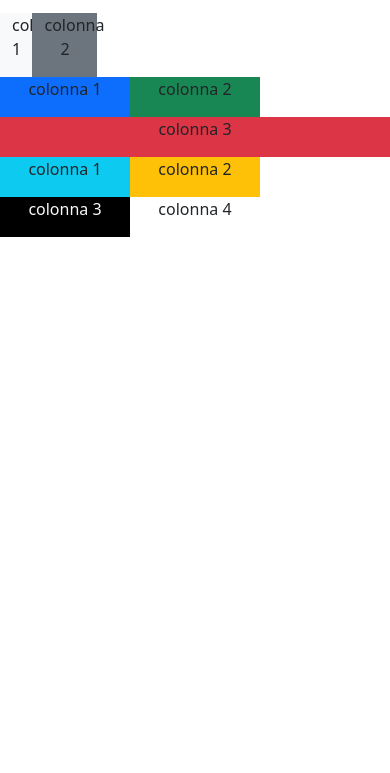
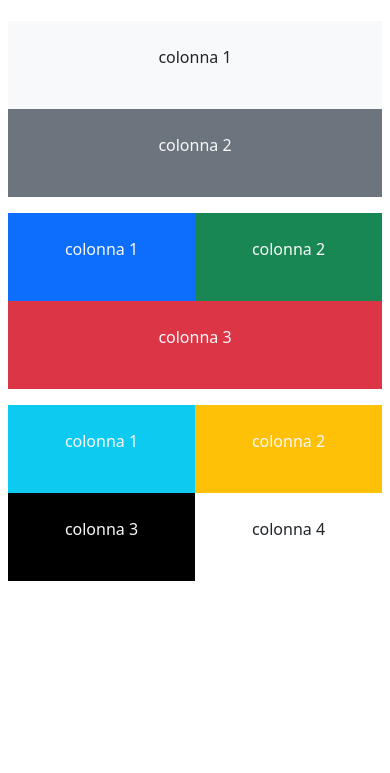
Before and after one commit to rAel-Ael/htmlcss-bootstrap-layout, a plain HTML site: page index.html in a window 390 px wide. Shown: the part 68-841 px from the top of the page. Drawn offline with nearby package versions, Linux system fonts and the light colour scheme.

Commit message:
tablet size

```diff
--- a/index.html
+++ b/index.html
@@ -10,50 +10,50 @@
 </head>
 
 <body>
-    <header>
+    <header class="text-center">
         <h1>Bootstrap 5 Responsive Grid</h1>
         <p>Layout a griglia con diversi breakpoint (sm, md, lg).</p>
     </header>
 
     <div class="container text-center">
-        <div class="row">
-            <div class="col-1 bg-light">
+        <div class="row p-2">
+            <div class="col-12 bg-light p-4 col-md-6">
                 <p>colonna 1</p>
             </div>
-            <div class="col-2 bg-secondary">
+            <div class="col-12 bg-secondary text-light p-4 col-md-6">
                 <p>colonna 2</p>
             </div>
         </div>
 
-        <div class="row">
-            <div class="col-4 bg-primary">
+        <div class="row p-2">
+            <div class="col-6 bg-primary text-light p-4 col-md-4">
                 <p>colonna 1</p>
             </div>
-            <div class="col-4 bg-success">
+            <div class="col-6 bg-success text-light p-4 col-md-4">
                 <p>colonna 2</p>
             </div>
-            <div class="col- bg-danger">
+            <div class="col-12 bg-danger text-light p-4 col-md-4">
                 <p>colonna 3</p>
             </div>
         </div>
 
-        <div class="row">
-            <div class="col-4 bg-info">
+        <div class="row p-2">
+            <div class="col-6 bg-info text-light p-4 col-md-3">
                 <p>colonna 1</p>
             </div>
-            <div class="col-4 bg-warning">
+            <div class="col-6 bg-warning text-light p-4 col-md-4">
                 <p>colonna 2</p>
             </div>
-        </div>
-        <div class="row">
-            <div class="col-4 bg-black text-light">
+
+
+            <div class="col-6 bg-black text-light p-4 col-md-4">
                 <p>colonna 3</p>
             </div>
-            <div class="col-4 bg-white ">
+            <div class="col-6 bg-white  p-4 col-md-4 col-md-4 ">
                 <p>colonna 4</p>
             </div>
         </div>
-</div>
+    </div>
 
 
 
```
